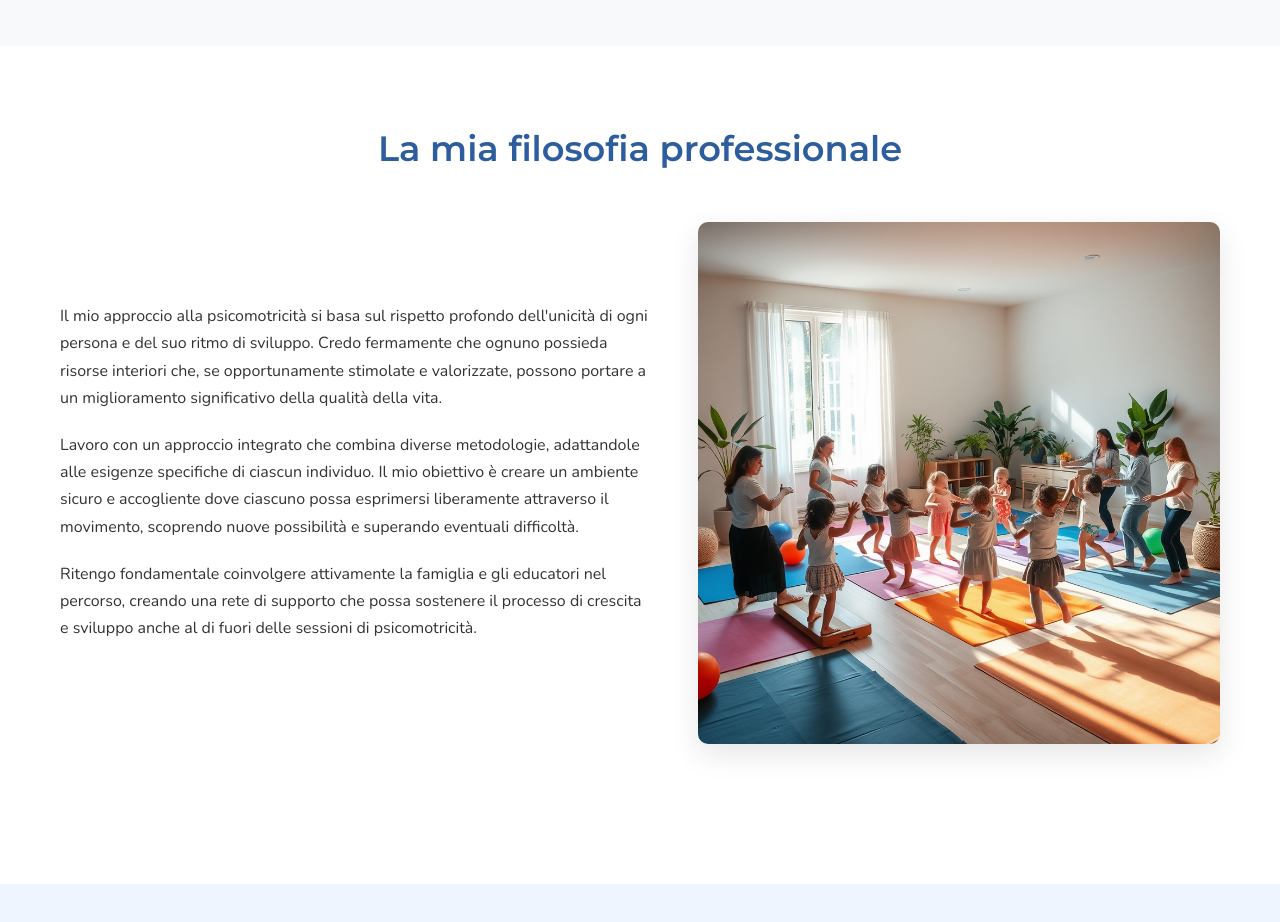
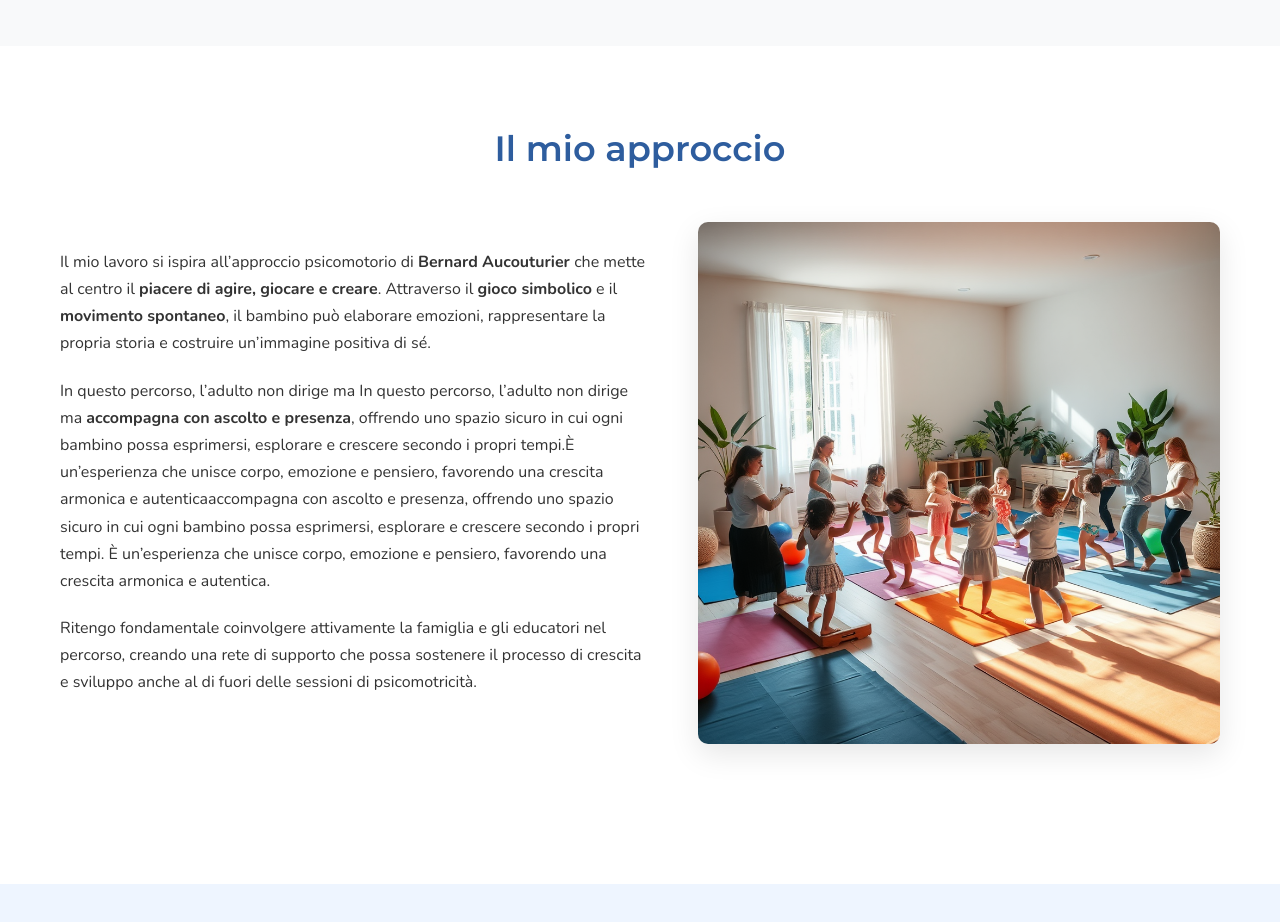
Before and after one commit to aikan86/MirianaPsicomotricita, a React (Create React App) app: page /chi-sono in a window 1280 px wide. Shown: the part 1900-2822 px from the top of the page. Built offline with nearby package versions, Linux system fonts and the light colour scheme.

Commit message:
Update ChiSono.js

```diff
--- a/src/pages/ChiSono.js
+++ b/src/pages/ChiSono.js
@@ -64,20 +64,18 @@ function ChiSono() {
 
       <section className="philosophy-section">
         <div className="philosophy-container">
-          <h2>La mia filosofia professionale</h2>
+          <h2>Il mio approccio</h2>
           <div className="philosophy-content">
             <div className="philosophy-text">
               <p>
-                Il mio approccio alla psicomotricità si basa sul rispetto profondo dell'unicità
-                di ogni persona e del suo ritmo di sviluppo. Credo fermamente che ognuno possieda
-                risorse interiori che, se opportunamente stimolate e valorizzate, possono portare
-                a un miglioramento significativo della qualità della vita.
+                Il mio lavoro si ispira all’approccio psicomotorio di <strong> Bernard Aucouturier </strong> che mette al centro il <strong>piacere di agire, giocare e creare</strong>.
+                Attraverso il <strong>gioco simbolico</strong> e il <strong>movimento spontaneo</strong>, il bambino può elaborare emozioni, rappresentare la propria storia
+                e costruire un’immagine positiva di sé.
               </p>
               <p>
-                Lavoro con un approccio integrato che combina diverse metodologie, adattandole
-                alle esigenze specifiche di ciascun individuo. Il mio obiettivo è creare un ambiente
-                sicuro e accogliente dove ciascuno possa esprimersi liberamente attraverso il movimento,
-                scoprendo nuove possibilità e superando eventuali difficoltà.
+                In questo percorso, l’adulto non dirige ma In questo percorso, l’adulto non dirige ma <strong>accompagna con ascolto e presenza</strong>, offrendo uno spazio sicuro in cui ogni bambino possa esprimersi, esplorare e crescere secondo i propri tempi.È un’esperienza che unisce corpo, emozione e pensiero, favorendo una crescita armonica e autenticaaccompagna con ascolto e presenza, offrendo uno spazio sicuro in cui ogni bambino possa esprimersi,
+                esplorare e crescere secondo i propri tempi.
+                È un’esperienza che unisce corpo, emozione e pensiero, favorendo una crescita armonica e autentica.
               </p>
               <p>
                 Ritengo fondamentale coinvolgere attivamente la famiglia e gli educatori nel percorso,
```
